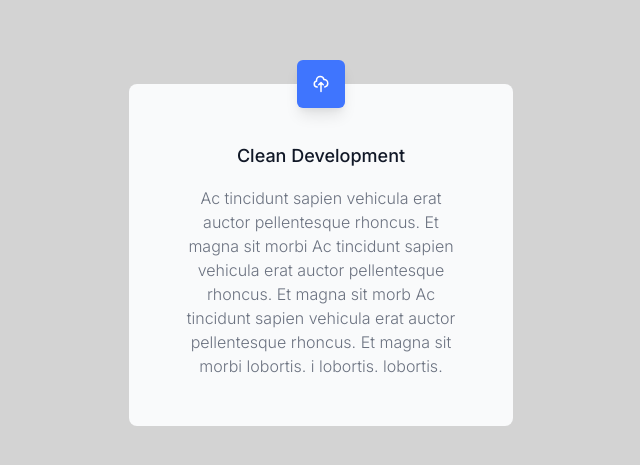
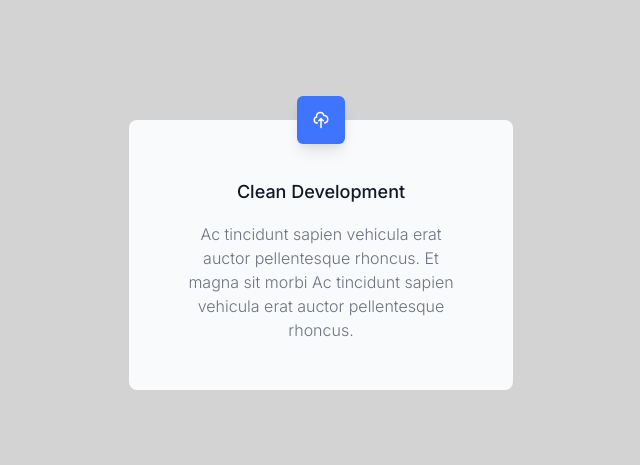
Before and after one commit to erzanthedev/component-library, a React (Create React App) app: page / in a window 1280 px wide. Shown: the part 157-622 px from the top of the page, without its empty margins (319-959 px from the left). Built offline with nearby package versions, Linux system fonts and the light colour scheme.

Commit message:
feat: added default icon if none is provided

```diff
--- a/src/App.js
+++ b/src/App.js
@@ -1,17 +1,14 @@
 import Card from "./components/cards/index.js";
-import uploadCloud from "./components/cards/cloud-upload.svg";
 
 function App() {
   return (
     <main>
-      <Card icon={<img src={uploadCloud} alt="Upload cloud icon" />}>
+      <Card>
         <Card.Title>Clean Development</Card.Title>
         <Card.Description>
           Ac tincidunt sapien vehicula erat auctor pellentesque rhoncus. Et
           magna sit morbi Ac tincidunt sapien vehicula erat auctor pellentesque
-          rhoncus. Et magna sit morb Ac tincidunt sapien vehicula erat auctor
-          pellentesque rhoncus. Et magna sit morbi lobortis. i lobortis.
-          lobortis.
+          rhoncus.
         </Card.Description>
       </Card>
     </main>
--- a/src/components/cards/card.js
+++ b/src/components/cards/card.js
@@ -1,4 +1,9 @@
-const Card = ({ icon, children }) => {
+import uploadCloud from "./cloud-upload.svg";
+
+const Card = ({
+  icon = <img src={uploadCloud} alt="Upload cloud icon" />,
+  children,
+}) => {
   return (
     <article className="card">
       <div className="card-container">
```
